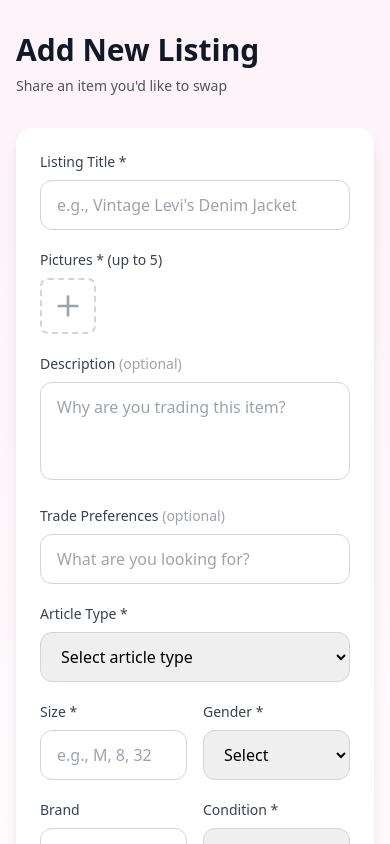
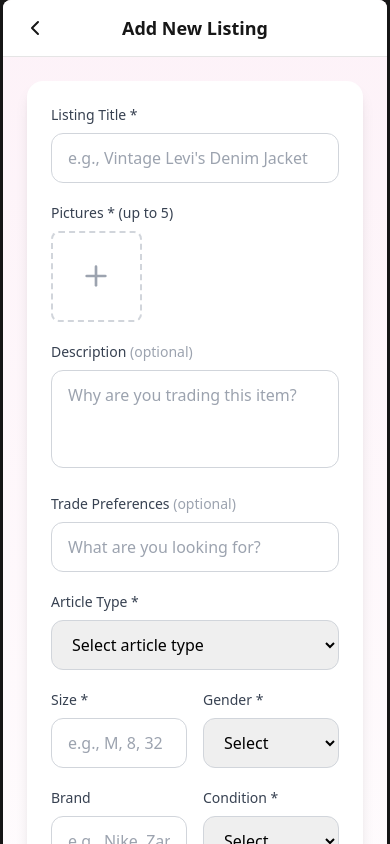
Before and after one commit to enyazvn/HackCamp, a React (Vite) app: page /add-listing in a window 390 px wide. Shown: the top 844 px of the page. Built offline with nearby package versions, Linux system fonts and the light colour scheme.

Commit message:
consolidated AddListingPage layout w/ mobile. also last push

```diff
--- a/src/AddListingPage.jsx
+++ b/src/AddListingPage.jsx
@@ -1,5 +1,5 @@
 import React, { useState } from 'react';
-import { Plus, X } from 'lucide-react';
+import { Plus, X, ChevronLeft } from 'lucide-react';
 
 const ADD_LISTING_URL = 'http://localhost:3000/api/listings';
 
@@ -21,7 +21,6 @@ const AddListingPage = () => {
   const [status, setStatus] = useState({ message: '', isSuccess: false });
   const [isLoading, setIsLoading] = useState(false);
 
-  // Get userId from localStorage (set during login)
   const userId = localStorage.getItem('userId');
 
   const handleChange = (e) => {
@@ -57,7 +56,6 @@ const AddListingPage = () => {
   };
 
   const handleSubmit = async () => {
-    // Validation
     if (!userId) {
       setStatus({
         message: 'You must be logged in to create a listing.',
@@ -140,18 +138,22 @@ const AddListingPage = () => {
   };
 
   return (
-    <div className="min-h-screen bg-gradient-to-b from-pink-50 to-white py-8 px-4">
-      <div className="max-w-2xl mx-auto">
+    <div className="flex items-center justify-center min-h-screen w-screen bg-neutral-900">
+      <div className="w-full h-full max-w-sm bg-gradient-to-b from-pink-50 to-white flex flex-col rounded-lg shadow-lg overflow-y-auto">
 
         {/* Header */}
-        <div className="mb-8">
-          <h1 className="text-3xl font-bold text-gray-900 mb-2">Add New Listing</h1>
-          <p className="text-gray-600 text-sm">Share an item you'd like to swap</p>
+        <div className="bg-white px-4 py-3 border-b border-neutral-200 sticky top-0 z-10 flex items-center justify-between">
+          <button onClick={() => window.location.href = '/profile'} className="p-1">
+            <ChevronLeft className="w-6 h-6 text-neutral-900" />
+          </button>
+          <h2 className="text-lg font-semibold text-neutral-900">Add New Listing</h2>
+          <div className="w-8"></div> {/* Spacer for centering */}
         </div>
 
+        <div className="px-6 py-6 space-y-6">
           {/* Status Message */}
           {status.message && (
-          <div className={`mb-6 p-4 rounded-lg text-sm font-medium ${
+            <div className={`p-4 rounded-lg text-sm font-medium ${
               status.isSuccess
                 ? 'bg-green-50 text-green-800 border border-green-200'
                 : 'bg-red-50 text-red-800 border border-red-200'
@@ -187,7 +189,7 @@ const AddListingPage = () => {
               </label>
 
               {/* Picture Grid */}
-            <div className="grid grid-cols-5 gap-2 mb-3">
+              <div className="grid grid-cols-3 gap-2 mb-3">
                 {pictures.map((pic, index) => (
                   <div key={index} className="relative aspect-square">
                     <img
@@ -416,6 +418,7 @@ const AddListingPage = () => {
           </div>
         </div>
       </div>
+    </div>
   );
 };
 
```
Lines whose indentation alone changed are shown as unchanged.
